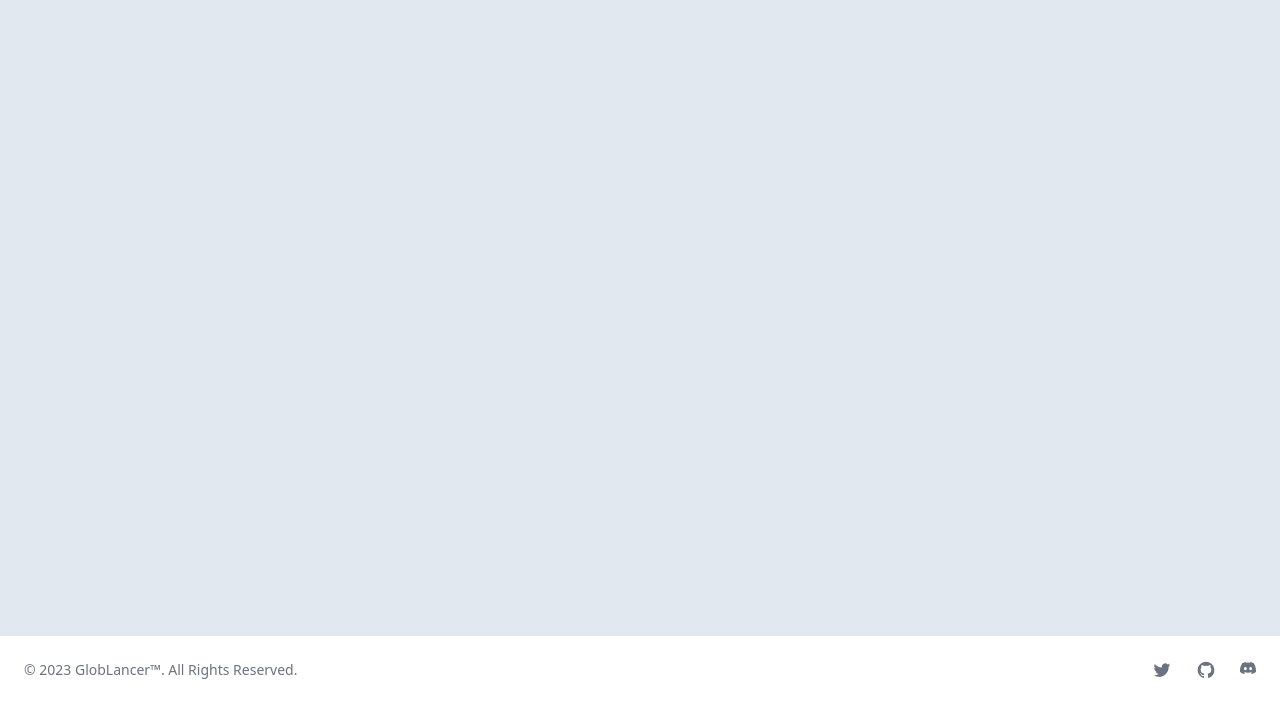
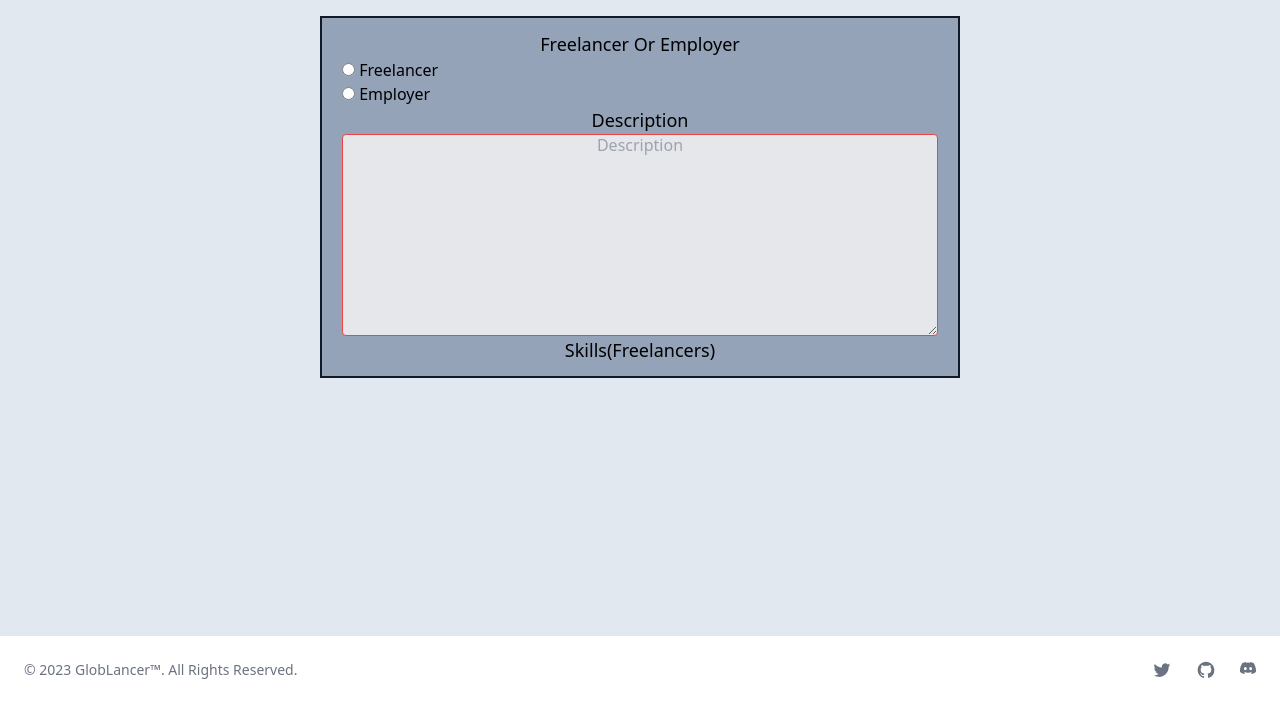
Before and after one commit to BGOPC/globlancer, a Django app: page /apply in a window 1280 px wide. Shown: the part 96-800 px from the top of the page. Run offline with Django 4.2, Linux system fonts and the light colour scheme; data that the repository does not hold is empty; some libraries are stand-ins or nearby versions.

Commit message:
ApplyView

```diff
--- a/freelancer/templates/freelancer/apply_page.html
+++ b/freelancer/templates/freelancer/apply_page.html
@@ -35,3 +35,23 @@
         });
     </script>
 {% endblock %}
+{% block content %}
+    <form method="post" id="signupForm"
+          class="bg-slate-400 w-1/2 mx-auto items-center justify-center px-5 border-2 border-gray-900 py-3 rounded-3 h-100 my-4"
+          enctype="multipart/form-data">
+        {% csrf_token %}
+        <div>
+            <label class="block text-center font-weight-bold text-lg">Freelancer Or Employer</label>
+            {{ form.job }}
+        </div>
+        <div>
+            <label class="block text-center font-weight-bold text-lg">Description</label>
+            {{ form.description }}
+        </div>
+
+        <div>
+            <label class="block text-center font-weight-bold text-lg">Skills(Freelancers)</label>
+            {{ form.skills }}
+        </div>
+    </form>
+{% endblock %}
--- a/freelancer/views.py
+++ b/freelancer/views.py
@@ -67,6 +67,18 @@ class ApplyView(FormView, LoginRequiredMixin):
         context['user'] = self.request.user if self.request.user.is_authenticated else None
         return context
 
+    def form_valid(self, form):
+        job = form.cleaned_data['job']
+        skills = form.cleaned_data['skills'] or None
+        description = form.cleaned_data['description']
+
+        if job == 'A':
+            obj = FreeLancer.objects.create(job=job, description=description)
+            obj.skills.set(skills)
+        elif job == 'B':
+            obj = Employer.objects.create(job=job, description=description)
+        return super().form_valid(form)
+
 
 class NewProjectView(CreateView, UserFieldAccessMixin):
     model = Project
```
